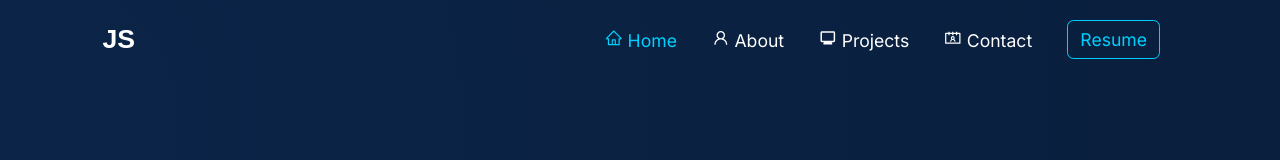
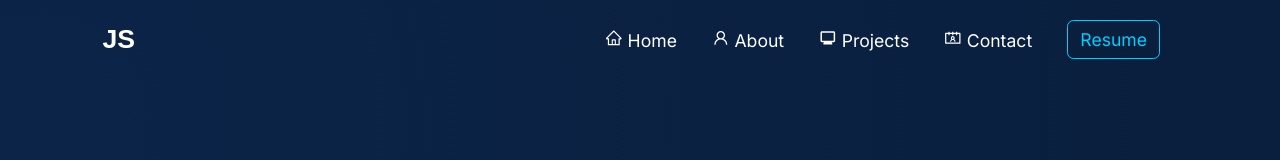
Before and after one commit to JSchoonbrood/Portfolio, a React (Create React App) app: page / in a window 1280 px wide. Shown: the top 160 px of the page. Built offline with nearby package versions, Linux system fonts and the light colour scheme.

Commit message:
Navbar scroll links

```diff
--- a/src/components/navbar/index.tsx
+++ b/src/components/navbar/index.tsx
@@ -9,6 +9,7 @@ import { MdOutlineMonitor } from "react-icons/md";
 import { NavLink } from "react-router-dom";
 import { useAppDispatch, useAppSelector } from "../../data/hooks";
 import { setFocus } from "../../data/slices/focusSlice";
+import { Link as ScrollLink } from "react-scroll";
 import "./navbar.scss";
 
 const Navbar = () => {
@@ -55,38 +56,54 @@ const Navbar = () => {
               : "navbar__links_container"
           }
         >
-          <NavLink
-            to="/"
-            className={({ isActive }) => (isActive ? "active link" : "link")}
+          <ScrollLink
+            activeClass="active"
+            to="home"
+            spy={true}
+            smooth={true}
+            offset={-60}
+            className="link"
             onClick={navbarControl}
           >
             <AiOutlineHome className="icon" />
             Home
-          </NavLink>
-          <NavLink
-            to="/about"
-            className={({ isActive }) => (isActive ? "active link" : "link")}
+          </ScrollLink>
+          <ScrollLink
+            activeClass="active"
+            to="about"
+            spy={true}
+            smooth={true}
+            offset={-60}
+            className="link"
             onClick={navbarControl}
           >
             <AiOutlineUser className="icon" />
             About
-          </NavLink>
-          <NavLink
-            to="/projects"
-            className={({ isActive }) => (isActive ? "active link" : "link")}
+          </ScrollLink>
+          <ScrollLink
+            activeClass="active"
+            to="projects"
+            spy={true}
+            smooth={true}
+            offset={-60}
+            className="link"
             onClick={navbarControl}
           >
             <MdOutlineMonitor className="icon" />
             Projects
-          </NavLink>
-          <NavLink
-            to="/contact"
-            className={({ isActive }) => (isActive ? "active link" : "link")}
+          </ScrollLink>
+          <ScrollLink
+            activeClass="active"
+            to="contacts"
+            spy={true}
+            smooth={true}
+            offset={-60}
+            className="link"
             onClick={navbarControl}
           >
             <AiOutlineContacts className="icon" />
             Contact
-          </NavLink>
+          </ScrollLink>
           <button className="resume-button">Resume</button>
         </nav>
       </div>
```
